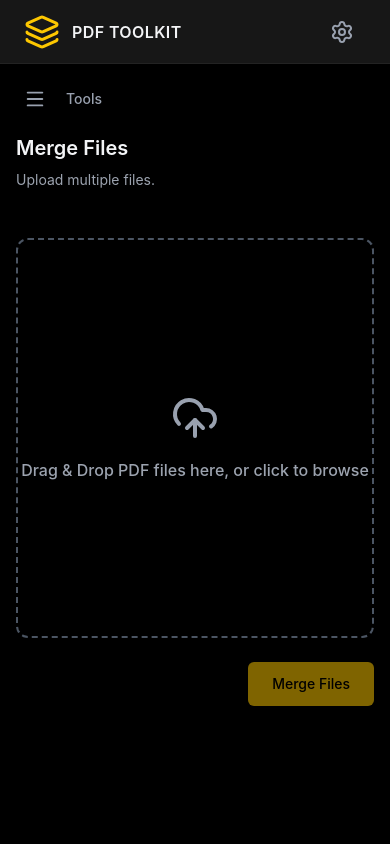
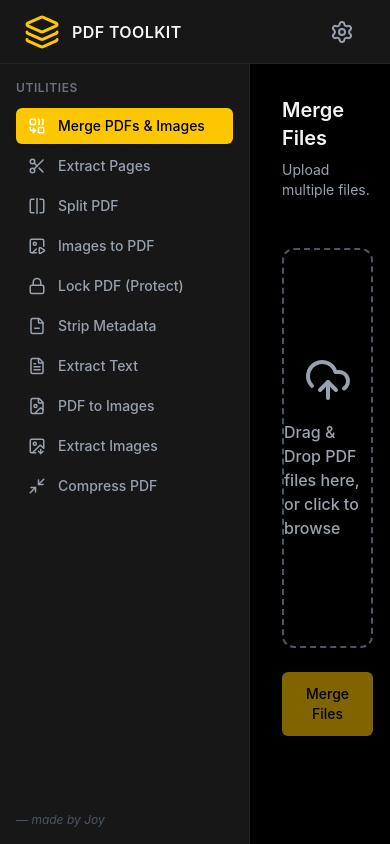
Before and after one commit to joydeepd900/PDF-Toolkit, a React (Vite) app in the folder frontend/: page / in a window 390 px wide. Built offline with nearby package versions, Linux system fonts and the light colour scheme.

Commit message:
Reverting 11pm later stuff

```diff
--- a/frontend/src/App.jsx
+++ b/frontend/src/App.jsx
@@ -15,7 +15,6 @@
   const [activeTool, setActiveTool] = useState('merge');
   const [showSettings, setShowSettings] = useState(false);
   const [settings, setSettings] = useState(DEFAULT_SETTINGS);
-  const [sidebarOpen, setSidebarOpen] = useState(false);
 
   const handleSettingChange = (key, value) => {
     setSettings((prev) => ({ ...prev, [key]: value }));
@@ -24,20 +23,8 @@
   return (
     <div className={`flex flex-col h-screen w-screen overflow-hidden bg-black text-gray-100${settings.lightMode ? ' light-mode' : ''}`}>
       <TopNav onOpenSettings={() => setShowSettings(true)} showSettings={showSettings} />
-      <div className="flex flex-1 overflow-hidden relative">
-        {/* Mobile overlay — sits behind the sidebar, above main content */}
-        {sidebarOpen && (
-          <div
-            className="fixed inset-0 z-30 bg-black/60 md:hidden"
-            onClick={() => setSidebarOpen(false)}
-          />
-        )}
-        <Sidebar
-          activeTool={activeTool}
-          setActiveTool={(tool) => { setActiveTool(tool); setShowSettings(false); }}
-          isOpen={sidebarOpen}
-          onClose={() => setSidebarOpen(false)}
-        />
+      <div className="flex flex-1 overflow-hidden">
+        <Sidebar activeTool={activeTool} setActiveTool={(tool) => { setActiveTool(tool); setShowSettings(false); }} />
         {showSettings ? (
           <SettingsPanel
             settings={settings}
@@ -45,11 +32,7 @@
             onClose={() => setShowSettings(false)}
           />
         ) : (
-          <Workspace
-            activeTool={activeTool}
-            settings={settings}
-            onOpenSidebar={() => setSidebarOpen(true)}
-          />
+          <Workspace activeTool={activeTool} settings={settings} />
         )}
       </div>
     </div>
--- a/frontend/src/components/Sidebar.jsx
+++ b/frontend/src/components/Sidebar.jsx
@@ -26,21 +26,9 @@
   { id: 'compress', label: 'Compress PDF', icon: Minimize2 },
 ];
 
-const Sidebar = ({ activeTool, setActiveTool, isOpen, onClose }) => {
-  const handleToolSelect = (toolId) => {
-    setActiveTool(toolId);
-    if (onClose) onClose(); // close sidebar on mobile when a tool is picked
-  };
+const Sidebar = ({ activeTool, setActiveTool }) => {
   return (
-    <div
-      className={clsx(
-        // Always 250 px wide; on mobile it lives off-screen and slides in
-        'w-[250px] bg-neutral-900 border-r border-white/5 flex flex-col shrink-0 overflow-y-auto',
-        'fixed md:relative inset-y-0 left-0 z-40',
-        'transition-transform duration-300 ease-in-out',
-        isOpen ? 'translate-x-0' : '-translate-x-full md:translate-x-0'
-      )}
-    >
+    <div className="w-[250px] bg-neutral-900 border-r border-white/5 flex flex-col shrink-0 overflow-y-auto">
       <div className="p-4 flex-1">
         <h2 className="text-xs font-semibold text-gray-500 uppercase tracking-wider mb-3">Utilities</h2>
         <nav className="space-y-1">
@@ -50,7 +38,7 @@
             return (
               <button
                 key={tool.id}
-                onClick={() => handleToolSelect(tool.id)}
+                onClick={() => setActiveTool(tool.id)}
                 className={clsx(
                   'w-full flex items-center space-x-3 px-3 py-2 rounded-md text-sm font-medium transition-all duration-150',
                   isActive
--- a/frontend/src/components/Workspace.jsx
+++ b/frontend/src/components/Workspace.jsx
@@ -1,5 +1,5 @@
 import React, { useState, useRef, useEffect } from 'react';
-import { UploadCloud, File, X, Loader2, CheckCircle2, FolderOpen, AlertTriangle, Menu } from 'lucide-react';
+import { UploadCloud, File, X, Loader2, CheckCircle2, FolderOpen, AlertTriangle } from 'lucide-react';
 import { executeTool, downloadFile, MAX_FILE_SIZE_MB, MAX_FILE_SIZE_BYTES } from '../api';
 
 const toolConfig = {
@@ -27,7 +27,7 @@
   }
 };
 
-const Workspace = ({ activeTool, settings = {}, onOpenSidebar }) => {
+const Workspace = ({ activeTool, settings = {} }) => {
   const [files, setFiles] = useState([]);
   const [isDragging, setIsDragging] = useState(false);
   const [loading, setLoading] = useState(false);
@@ -192,21 +192,9 @@
   };
 
   return (
-    <div className="workspace flex-1 flex flex-col items-center px-4 md:px-8 pt-4 md:pt-8 pb-8 relative overflow-y-auto">
+    <div className="workspace flex-1 flex flex-col items-center p-8 relative">
 
-      {/* Hamburger button — mobile only */}
-      <div className="w-full max-w-3xl flex items-center mb-4 md:hidden">
-        <button
-          id="btn-open-sidebar"
-          onClick={onOpenSidebar}
-          aria-label="Open navigation"
-          className="p-2 rounded-md text-gray-400 hover:text-white hover:bg-white/10 transition-colors"
-        >
-          <Menu size={22} />
-        </button>
-        <span className="ml-3 text-sm font-medium text-gray-400">Tools</span>
-      </div>
-
+      {/* Dynamic Form Options depending on activeTool */}
       <div className="w-full max-w-3xl mb-6">
         <h2 className="text-xl font-semibold mb-2">{config.label}</h2>
         <p className="workspace-subtitle text-sm mb-6">
@@ -401,7 +389,7 @@
 
       {/* TOAST NOTIFICATION */}
       {toast && (
-        <div className={`fixed bottom-6 right-4 md:right-8 max-w-xs md:max-w-sm px-4 py-3 rounded-md shadow-lg border text-sm font-medium flex items-center space-x-2 z-50
+        <div className={`absolute bottom-6 right-8 px-4 py-3 rounded-md shadow-lg border text-sm font-medium flex items-center space-x-2
           ${toast.type === 'success' ? 'toast-success' : 'toast-error'}`}>
           {toast.type === 'success'
             ? <CheckCircle2 size={16} className="shrink-0" />
```
